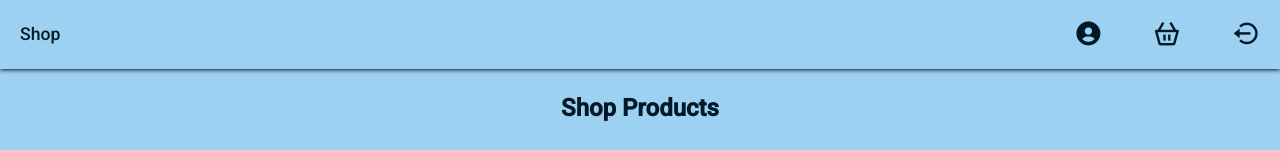
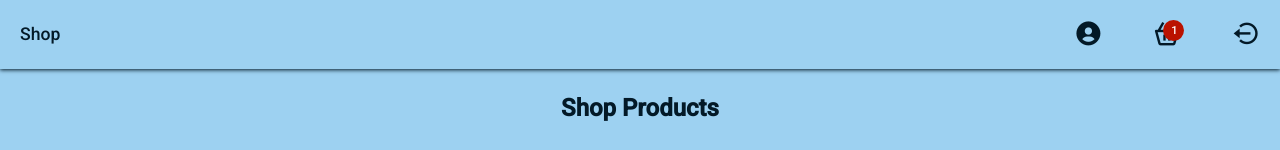
Before and after one commit to Chmelya/WebEcommerce, a React (Create React App) app in the folder ecommerce/: page / in a window 1280 px wide. Both pictures are taken after a click on the icon 478 px from the left and 354 px from the top of the page. Shown: the top 150 px of the page. Built offline with nearby package versions, Linux system fonts and the light colour scheme.

Commit message:
added cart circle

```diff
--- a/ecommerce/src/context/CartContext.tsx
+++ b/ecommerce/src/context/CartContext.tsx
@@ -11,6 +11,7 @@ type CartContext = {
 	decreaseCartQuantity: (id: string) => void;
 	removeFromCart: (id: string) => void;
 	cartItems: CartProduct[];
+	productsCount: number;
 };
 
 const CartContext = createContext({} as CartContext);
@@ -21,6 +22,10 @@ export function useCart() {
 
 export function CartProvider({ children }: CartProviderProps) {
 	const [cartItems, setCartItems] = useState<CartProduct[]>([]);
+
+	const productsCount = cartItems.reduce((total, item) => {
+		return (total += 1);
+	}, 0);
 
 	function getItemQuantity(id: string) {
 		const item = cartItems.find((item) => item.id === id);
@@ -46,7 +51,7 @@ export function CartProvider({ children }: CartProviderProps) {
 	function decreaseCartQuantity(id: string) {
 		setCartItems((items) => {
 			if (items.find((item) => item.id === id)?.quantity === 1) {
-				return items.filter((item) => item.id != id);
+				return items.filter((item) => item.id !== id);
 			} else {
 				return items.map((item) => {
 					if (item.id === id) {
@@ -61,7 +66,7 @@ export function CartProvider({ children }: CartProviderProps) {
 
 	function removeFromCart(id: string) {
 		setCartItems((items) => {
-			return items.filter((item) => item.id != id);
+			return items.filter((item) => item.id !== id);
 		});
 	}
 
@@ -73,6 +78,7 @@ export function CartProvider({ children }: CartProviderProps) {
 				decreaseCartQuantity,
 				removeFromCart,
 				cartItems,
+				productsCount,
 			}}
 		>
 			{children}
--- a/ecommerce/src/data/products.json
+++ b/ecommerce/src/data/products.json
@@ -59,7 +59,7 @@
 		"id": "9",
 		"title": "T-Shirt",
 		"image": "https://w7.pngwing.com/pngs/140/752/png-transparent-blue-crew-neck-t-shirt-art-t-shirt-navy-blue-polo-shirt-shirt-tshirt-blue-angle.png",
-		"price": 22,
+		"price": 22.2,
 		"description": "Lorem ipsum dolor sit amet, consectetur adipiscing elit, sed do eiusmod tempor incididunt ut labore et dolore magna aliqua. Ut enim ad minim veniam, quis nostrud exercitation ullamco laboris nisi ut aliquip ex ea commodo consequat. Duis aute irure dolor in reprehenderit in voluptate velit esse cillum dolore eu fugiat nulla pariatur. Excepteur sint occaecat cupidatat non proident, sunt in culpa qui officia deserunt mollit anim id est laborum."
 	},
 	{
--- a/ecommerce/src/layout/Cart/Cart.tsx
+++ b/ecommerce/src/layout/Cart/Cart.tsx
@@ -9,6 +9,11 @@ const Cart = () => {
 	const totalPrice = cartItems.reduce((total, item) => {
 		return total + getProductById(item.id).price * item.quantity;
 	}, 0);
+
+	const onClickCartClose = () => {
+		const cart = document.querySelector(".cart") as HTMLElement;
+		cart.classList.remove("active");
+	};
 
 	return (
 		<>
@@ -30,9 +35,4 @@ const Cart = () => {
 	);
 };
 
-const onClickCartClose = () => {
-	const cart = document.querySelector(".cart") as HTMLElement;
-	cart.classList.remove("active");
-};
-
 export default Cart;
--- a/ecommerce/src/layout/Header.tsx
+++ /dev/null
@@ -1,32 +0,0 @@
-import "./Header.scss";
-
-const Header = () => {
-	return (
-		<>
-			<header>
-				<div className="nav container">
-					<a href="#" className="logo">
-						Shop
-					</a>
-					<div className="nav-icons">
-						{/* <i className="bx bx-log-in-circle"></i> */}
-						<i className="bx bxs-user-circle"></i>
-						<i
-							className="bx bx-basket"
-							id="cart-icon"
-							onClick={onClickCartOpen}
-						></i>
-						<i className="bx bx-log-out-circle"></i>
-					</div>
-				</div>
-			</header>
-		</>
-	);
-};
-
-let onClickCartOpen = () => {
-	let cart = document.querySelector(".cart") as HTMLElement;
-	cart.classList.add("active");
-};
-
-export default Header;
--- a/ecommerce/src/layout/Header.scss
+++ b/ecommerce/src/layout/Header/Header.scss
@@ -1,4 +1,4 @@
-@import "../assets/style/constants";
+@import "../../assets/style/constants";
 
 header {
 	z-index: 1;
@@ -32,4 +32,25 @@ header {
 			cursor: pointer;
 		}
 	}
+
+	.cart-wrapper {
+		display: flex;
+		justify-content: center;
+	}
+
+	// TODO: refactoring
+	.cart-counter {
+		position: absolute;
+		bottom: 40%;
+		right: 7.5%;
+		border-radius: 50%;
+		width: 1.3rem;
+		height: 1.3rem;
+		padding: 8px;
+		font-size: 0.7rem;
+		display: flex;
+		align-items: center;
+		background-color: $color-fourth;
+		color: white;
+	}
 }
--- /dev/null
+++ b/ecommerce/src/layout/Header/Header.tsx
@@ -0,0 +1,55 @@
+import { useCart } from "../../context/CartContext";
+import "./Header.scss";
+
+const Header = () => {
+	return (
+		<>
+			<header>
+				<div className="nav container">
+					<a href="#" className="logo">
+						Shop
+					</a>
+					<div className="nav-icons">
+						{/* TODO make a suitable icons */}
+						{/* <i className="bx bx-log-in-circle"></i> */}
+						<i className="bx bxs-user-circle"></i>
+						<div className="cart-wrapper">
+							<i
+								className="bx bx-basket"
+								id="cart-icon"
+								onClick={onClickCartOpen}
+							></i>
+							<Circle />
+						</div>
+						<i className="bx bx-log-out-circle"></i>
+					</div>
+				</div>
+			</header>
+		</>
+	);
+};
+
+const Circle = () => {
+	const { productsCount } = useCart();
+
+	const getTotalCount = () => {
+		if (productsCount >= 10) {
+			return "9+";
+		}
+
+		return productsCount;
+	};
+
+	if (productsCount === 0) {
+		return <></>;
+	}
+
+	return <div className="cart-counter">{getTotalCount()}</div>;
+};
+
+let onClickCartOpen = () => {
+	let cart = document.querySelector(".cart") as HTMLElement;
+	cart.classList.add("active");
+};
+
+export default Header;
--- a/ecommerce/src/layout/Layout.tsx
+++ b/ecommerce/src/layout/Layout.tsx
@@ -1,5 +1,5 @@
 import Cart from "./Cart/Cart";
-import Header from "./Header";
+import Header from "./Header/Header";
 
 const Layout = () => {
 	return (
```
Also changed, not shown: ecommerce/src/data/cartProducts.json (deleted, +0 -30 lines).
